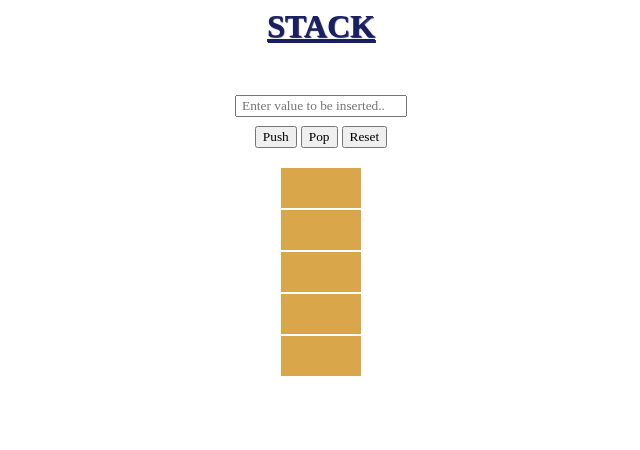
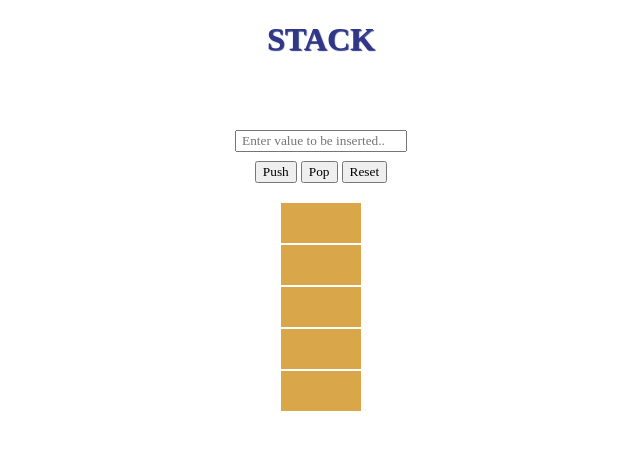
Before and after one commit to Hari112005/Stack, a plain HTML site: page index.html in a window 1280 px wide. Shown: the whole page, without its empty margins (319-959 px from the left). Drawn offline with Linux system fonts and the light colour scheme.

Commit message:
index.html

```diff
--- a/index.html
+++ b/index.html
@@ -83,9 +83,9 @@
   </script>
 </head>
 <body>
-  <header style="color: #191F5F;text-decoration: underline; text-shadow: 1px 1px 1px; font-size: 32px; font-weight: bolder">
+  <h1 style="color: #303787; text-shadow: 1px 1px 1px;  font-weight: bolder">
     STACK
-  </header>
+  </h1>
   <main>
     <input type="number" placeholder="Enter value to be inserted.." id="value"><br>
     <button type="button" id="push" onclick="push()">Push</button>
```
